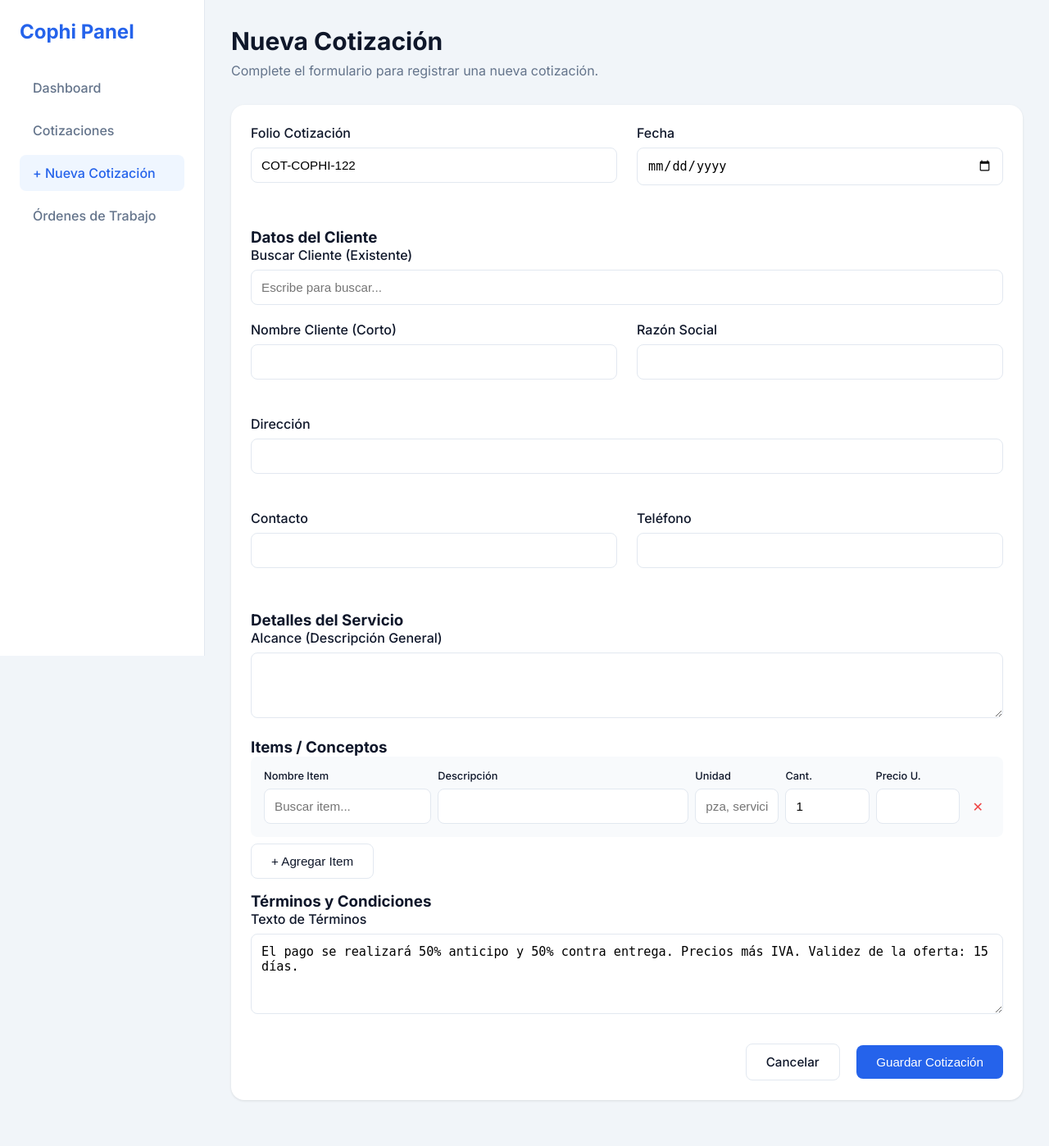
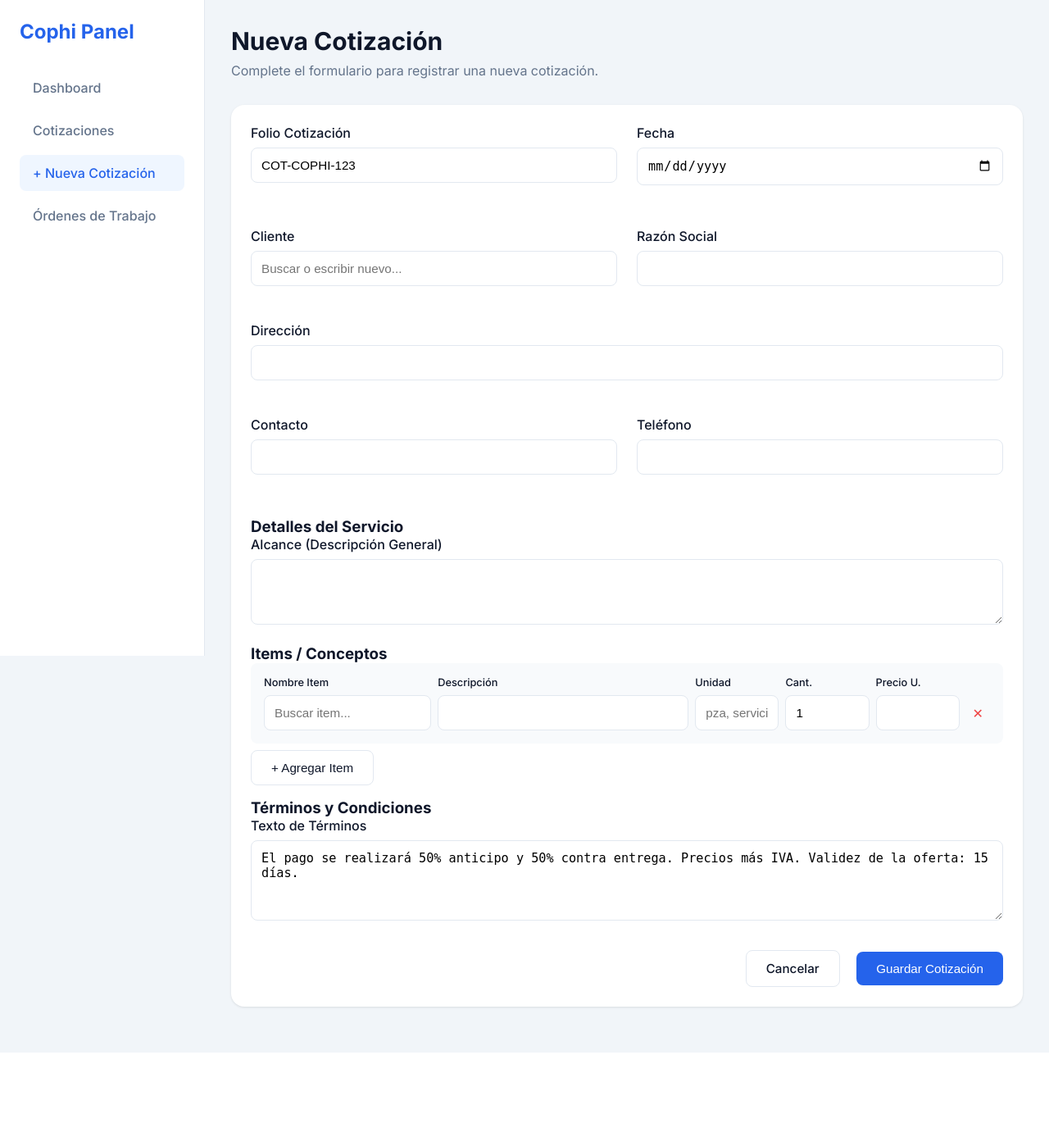
Before and after one commit to iyari02medina/Plantillas, a Flask app: page /nueva_cotizacion in a window 1280 px wide. Shown: the whole page at 82% size. After the commit the page ends 1284 px from the top, so only its background shows below. Run offline with Flask 3, Linux system fonts and the light colour scheme.

Commit message:
se unifico la casilla para buscar clientes o escribir un cliente no guardado

```diff
--- a/Cotizacion/cotizaciones.csv
+++ b/Cotizacion/cotizaciones.csv
@@ -20,3 +20,4 @@ COT-COPHI-120,Mantenimiento correctivo de instalaciones hidráulicas y sanitaria
 COT-COPHI-120,Mantenimiento correctivo de instalaciones hidráulicas y sanitarias.,05/01/2026,,Harbors Marsala,,"Atlixcáyotl 3246, Residencial San Martinito, 72197 Heroica Puebla de Zaragoza, Pue.",Lic. Carlos Campos,,,Inspección y Diagnóstico Técnico,"Monitoreo de Presión: Revisión y comprobación de la presión en las tomas de agua.
 Análisis de Flujo Volumétrico y Caudal: Verificación de la distribución y los volúmenes de agua en el sistema.",,Servicio,1,1800,1800.00,2550.00,408.00,2958.00,
 COT-COPHI-121,,05/01/2026,CLI-GENERICO,Inmobiliaria Residencial Verde,Inmobiliaria Residencial Verde,"Calle Pino 45, Col. Del Valle, CDMX",,55-8765-4321,,Válvula de Pie 1.5 pulgadas,Válvula de Pie 1.5 pulgadas,,Pieza,1,350.00,350.00,350.00,56.00,406.00,El pago se realizará 50% anticipo y 50% contra entrega. Precios más IVA. Validez de la oferta: 15 días.
+COT-COPHI-122,,05/01/2026,CLI-GENERICO,iyari,,,,,,Sacos de Arena Silica (50kg),Sacos de Arena Silica (50kg),,Saco,1,180.00,180.00,180.00,28.80,208.80,El pago se realizará 50% anticipo y 50% contra entrega. Precios más IVA. Validez de la oferta: 15 días.
--- a/interfaz/templates/crear_cotizacion.html
+++ b/interfaz/templates/crear_cotizacion.html
@@ -20,24 +20,19 @@
         </div>
     </div>
 
-    <h3>Datos del Cliente</h3>
-    <div class="form-group">
-        <label for="search_cliente">Buscar Cliente (Existente)</label>
-        <input type="text" list="clientes_list" id="search_cliente" placeholder="Escribe para buscar..."
-            oninput="fillClient(this)">
-        <datalist id="clientes_list">
-            {% for c in clientes %}
-            <option value="{{ c.nombre_empresa }}" data-razon="{{ c.nombre_empresa }}"
-                data-direccion="{{ c.direccion_empresa }}" data-contacto="" data-telefono="{{ c.telefono_empresa }}">{{
-                c.nombre_empresa }}</option>
-            {% endfor %}
-        </datalist>
-    </div>
-
     <div style="display: grid; grid-template-columns: 1fr 1fr; gap: 1.5rem; margin-bottom: 2rem;">
         <div class="form-group">
-            <label for="nombre_cliente">Nombre Cliente (Corto)</label>
-            <input type="text" id="nombre_cliente" name="nombre_cliente" required>
+            <label for="nombre_cliente">Cliente</label>
+            <input type="text" id="nombre_cliente" name="nombre_cliente" list="clientes_list"
+                placeholder="Buscar o escribir nuevo..." autocomplete="off" oninput="fillClient(this)" required>
+            <datalist id="clientes_list">
+                {% for c in clientes %}
+                <option value="{{ c.nombre_empresa }}" data-razon="{{ c.nombre_empresa }}"
+                    data-direccion="{{ c.direccion_empresa }}" data-contacto=""
+                    data-telefono="{{ c.telefono_empresa }}">
+                </option>
+                {% endfor %}
+            </datalist>
         </div>
         <div class="form-group">
             <label for="razon_social_cliente">Razón Social</label>
@@ -92,33 +87,36 @@
 </datalist>
 
 <script>
+    function normalizeStr(str) {
+        return str.normalize("NFD").replace(/[\u0300-\u036f]/g, "").toLowerCase();
+    }
+
     // Prepare functionality to fill client data
     function fillClient(input) {
-        const val = input.value;
+        const val = normalizeStr(input.value);
         const list = document.getElementById('clientes_list');
         const options = list.options;
 
-        // Clear fields first if empty
-        if (!val) {
-            return;
-        }
+        // Reset fields first - if we don't match, we assume it's a new client or manual entry
+        // We do NOT clear the fields immediately to avoid annoying the user if they are just correcting a typo
+        // But if a match IS found, we overwrite.
+
+        if (!val) return;
 
         for (let i = 0; i < options.length; i++) {
-            if (options[i].value === val) {
-                // Found the exact match in the list
-                document.getElementById('nombre_cliente').value = options[i].value;
+            const optVal = normalizeStr(options[i].value);
+
+            // Check for exact match (loose accents) to trigger autofill
+            if (val === optVal) {
+                // Found a match!
                 document.getElementById('razon_social_cliente').value = options[i].getAttribute('data-razon') || options[i].value;
                 document.getElementById('direccion_cliente').value = options[i].getAttribute('data-direccion');
-
-                // If the CSV doesn't have contact person, we leave it or clear it
-                // document.getElementById('nombre_contacto').value = options[i].getAttribute('data-contacto');
-
                 document.getElementById('telefono_contacto').value = options[i].getAttribute('data-telefono');
 
                 // Visual feedback
                 input.style.borderColor = 'var(--success-color)';
                 setTimeout(() => input.style.borderColor = '', 1000);
-                break;
+                return;
             }
         }
     }
```
